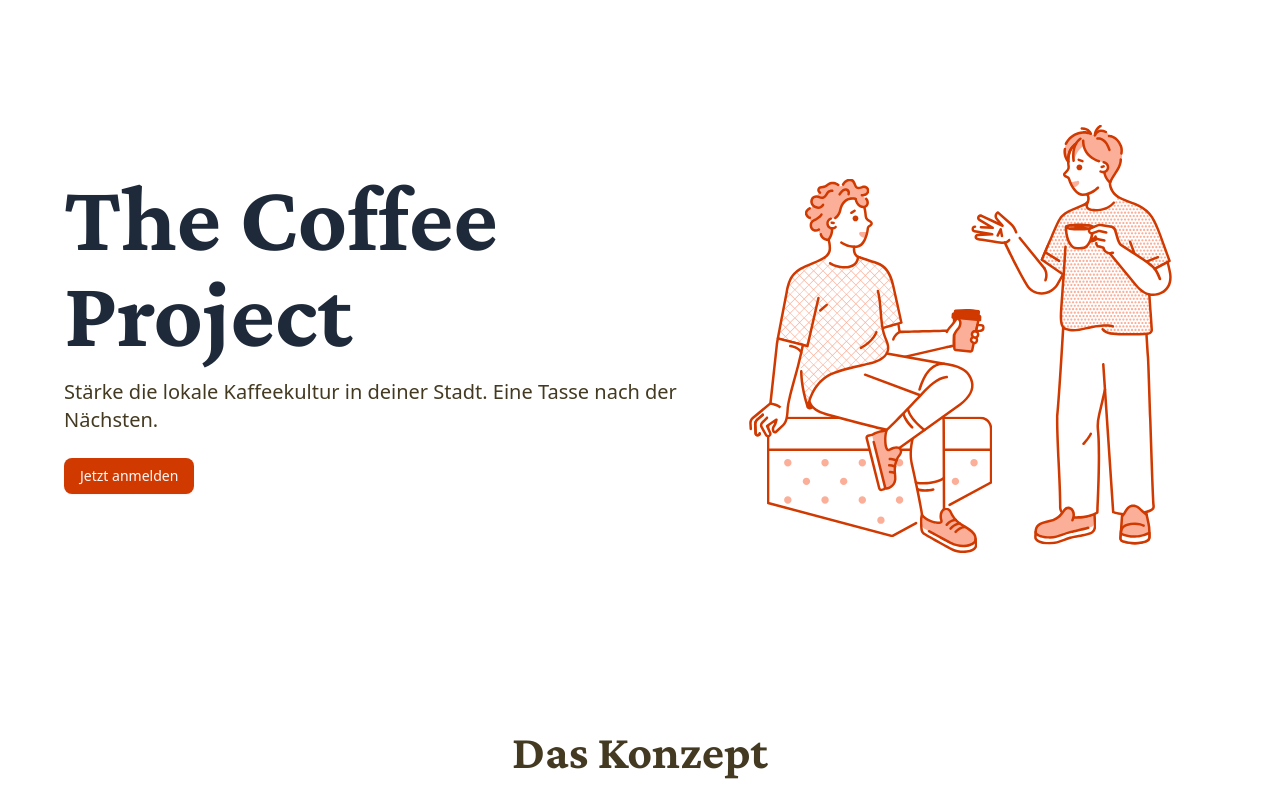
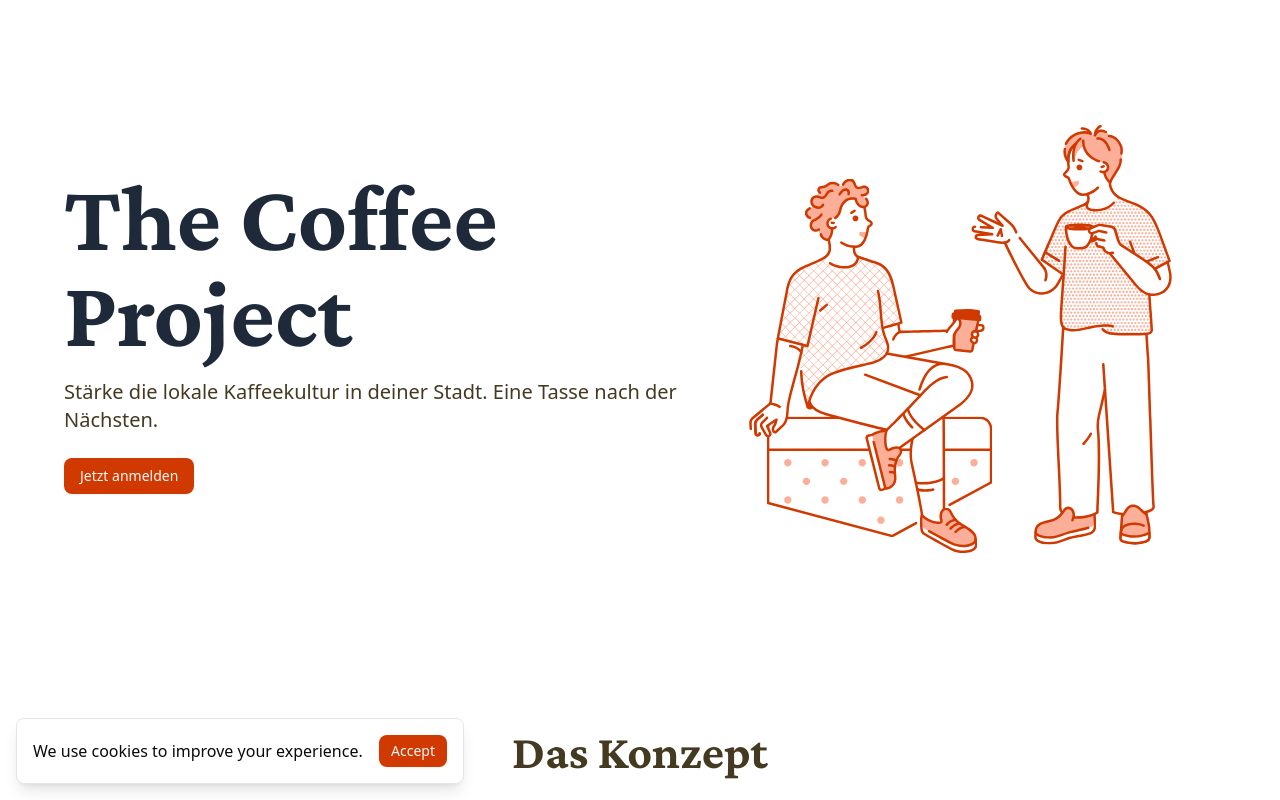
Before and after one commit to phytrisha/coffee-project-landingpage, a Next.js app: page / in a window 1280 px wide. Shown: the top 800 px of the page. Built offline with nearby package versions, Linux system fonts and the light colour scheme.

Commit message:
added cookie banner

```diff
--- a/app/layout.tsx
+++ b/app/layout.tsx
@@ -2,6 +2,8 @@ import type { Metadata } from "next";
 import { Inter, Crimson_Pro, Geist, Geist_Mono } from "next/font/google";
 import "./globals.css";
 import { Analytics } from '@vercel/analytics/next';
+import { CookieToast } from '@/components/cookie-toast';
+
 
 const geistSans = Geist({
   variable: "--font-geist-sans",
@@ -40,6 +42,7 @@ export default function RootLayout({
       >
         {children}
         <Analytics />
+        <CookieToast />
       </body>
     </html>
   );
--- /dev/null
+++ b/components/cookie-toast.tsx
@@ -0,0 +1,41 @@
+// components/CookieToast.tsx
+"use client";
+
+import { useState, useEffect } from "react";
+import Cookies from "js-cookie";
+import { Button } from "@/components/ui/button";
+import { cn } from "@/lib/utils"; // If you have a utils file for class merging
+
+export function CookieToast() {
+  const [showToast, setShowToast] = useState(false);
+
+  useEffect(() => {
+    const cookieAccepted = Cookies.get("cookieAccepted");
+    if (!cookieAccepted) {
+      setShowToast(true);
+    }
+  }, []);
+
+  const handleAcceptCookies = () => {
+    Cookies.set("cookieAccepted", "true", { expires: 365 });
+    setShowToast(false);
+  };
+
+  if (!showToast) {
+    return null;
+  }
+
+  return (
+    <div
+      className={cn(
+        "fixed bottom-4 left-4 z-50 rounded-md bg-white border p-4 shadow-lg",
+        "flex items-center justify-between w-full max-w-md"
+      )}
+    >
+      <p className="mr-4">We use cookies to improve your experience.</p>
+      <Button size="sm" onClick={handleAcceptCookies}>
+        Accept
+      </Button>
+    </div>
+  );
+}
--- a/package.json
+++ b/package.json
@@ -14,6 +14,7 @@
     "@vercel/analytics": "^1.5.0",
     "class-variance-authority": "^0.7.1",
     "clsx": "^2.1.1",
+    "js-cookie": "^3.0.5",
     "lucide-react": "^0.477.0",
     "next": "^15.2.0",
     "react": "^19.0.0",
@@ -24,6 +25,7 @@
   "devDependencies": {
     "@eslint/eslintrc": "^3",
     "@tailwindcss/postcss": "^4",
+    "@types/js-cookie": "^3.0.6",
     "@types/node": "^20",
     "@types/react": "^19",
     "@types/react-dom": "^19",
```
Also changed, not shown: 1 other file (tests, documents, lock files or other folders).
